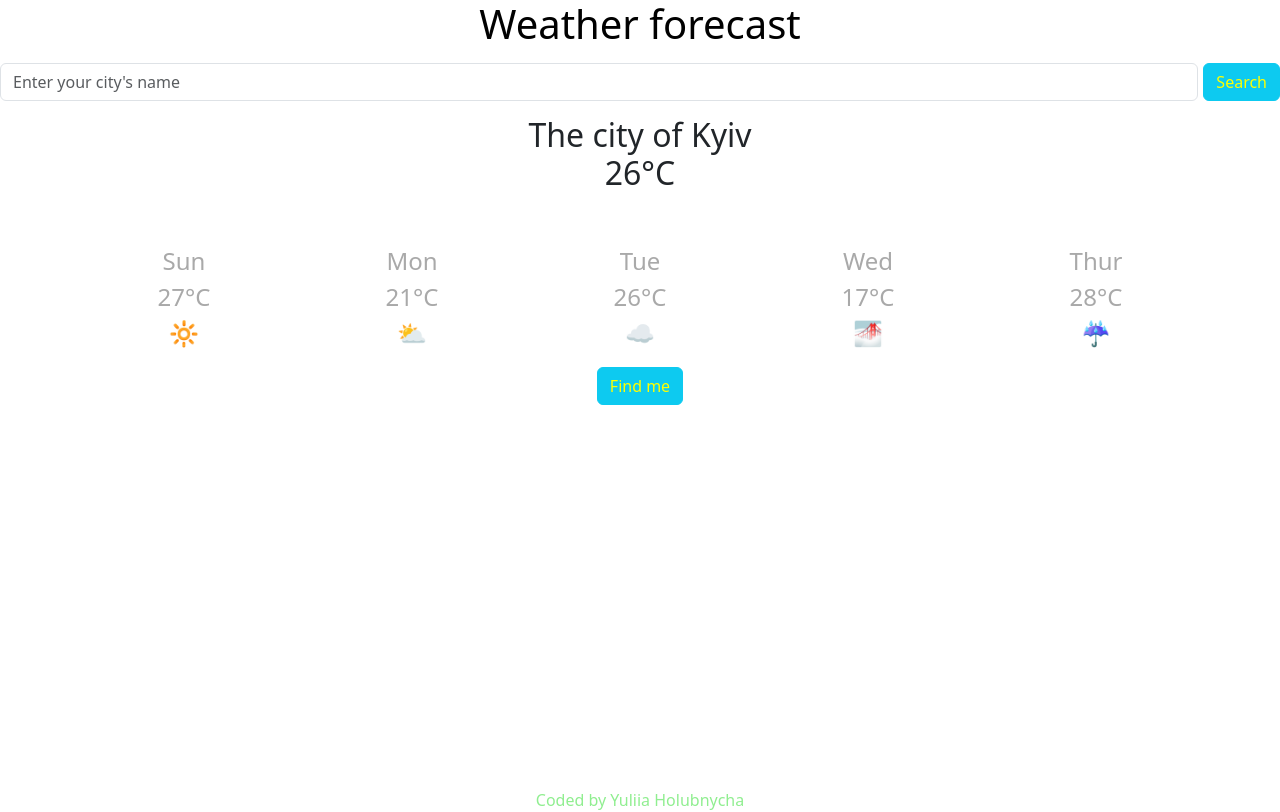
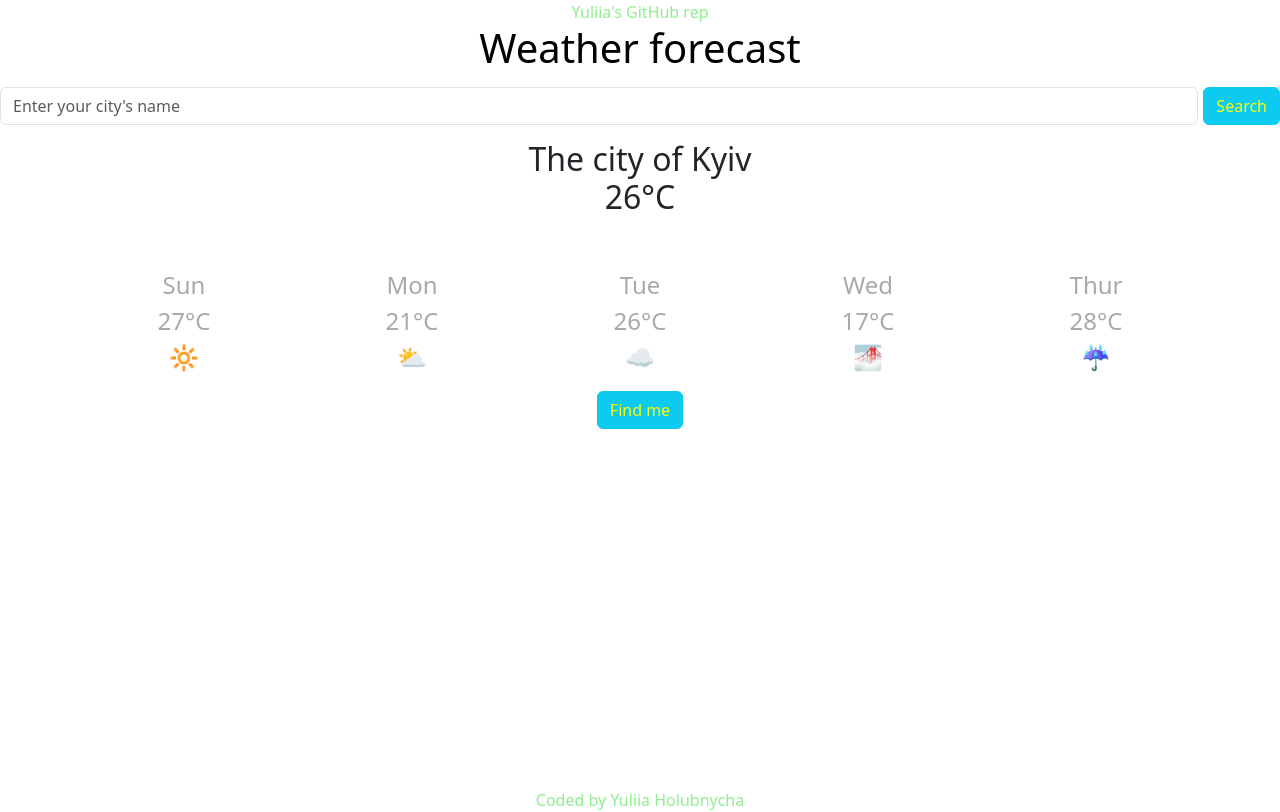
Before and after one commit to JuliaGolubnycha/shecodes, a plain HTML site: page index.html in a window 1280 px wide. Drawn offline with nearby package versions, Linux system fonts and the light colour scheme.

Commit message:
Link to GitHub was added

```diff
--- a/index.html
+++ b/index.html
@@ -30,6 +30,12 @@
   </head>
 
   <body>
+    <div class="bot">
+      <a href="https://github.com/JuliaGolubnycha/shecodes" class="bottom"
+        >Yuliia's GitHub rep</a
+      >
+    </div>
+
     <h1>Weather forecast</h1>
     <form>
       <div class="form-container" id="search-form">
--- a/src/styles.css
+++ b/src/styles.css
@@ -9,6 +9,20 @@ h1 {
     margin: 20px auto;
     font-size: 48px;
     color: darkgray;
+  }
+
+  .bot{
+    display: flex;
+    justify-content: center;
+    align-items: center;
+    width: 100%;
+  }
+
+  .bottom{
+    text-align: center;
+    margin: 0 auto;
+    color: #90EE90;
+    text-decoration: none;;
   }
 
   .form-container {
```
